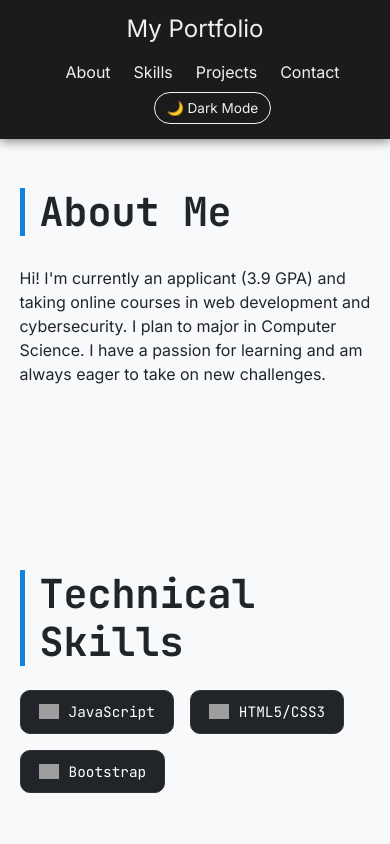
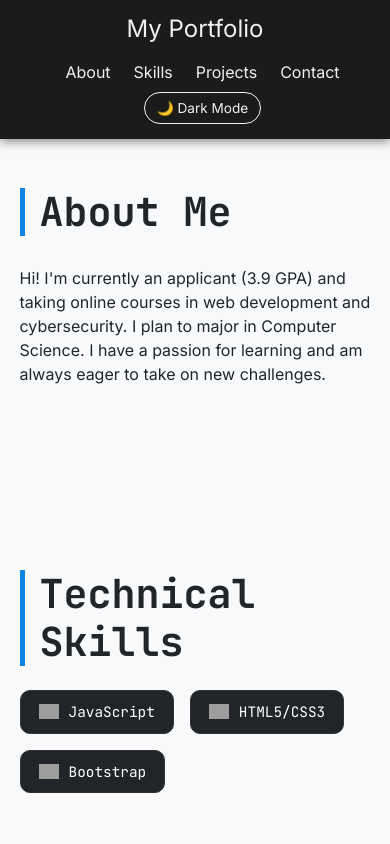
Before and after one commit to NikaKutsia/Portfolio, a plain HTML site: page index.html in a window 390 px wide. Shown: the top 844 px of the page. Drawn offline with nearby package versions, Linux system fonts and the light colour scheme; grey boxes are pictures that could not be loaded.

Commit message:
Center dark mode button on mobile resolution
Add mobile media query to remove left margin from theme toggle button on screens smaller than 576px, centering it in the header for better mobile UX.

```diff
--- a/styles.css
+++ b/styles.css
@@ -310,6 +310,12 @@ section {
   color: #000;
 }
 
+@media (max-width: 575px) {
+    #theme-toggle {
+        margin-left: 0;
+    }
+}
+
 @media (min-width: 576px) {
     nav li {
         margin-left: 30px;
```
